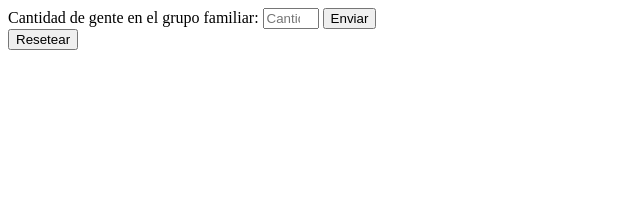
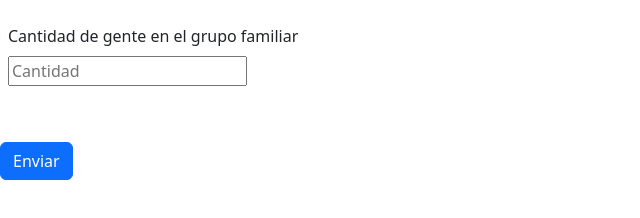
Before and after one commit to Awus66/simon-dice, a website: page clase-6/tarea1.html in a window 1280 px wide. Shown: the whole page, without its empty margins (0-640 px from the left). Drawn offline with nearby package versions, Linux system fonts and the light colour scheme; files that its build step writes are made by us from their sources.

Commit message:
Refactoriza funciones
Se combinaron y refactorizaron algunas funciones haciendolas mas abarcativas para que puedan usarse de manera más frecuente en el código aumentando la legibilidad del mismo.

```diff
--- a/clase-6/pruebas-tarea1.js
+++ b/clase-6/pruebas-tarea1.js
@@ -1,11 +1,11 @@
 probarBorrarMensajesDeError();
 probarCrearMensajeDeError();
-probarLimpiarMarcoError();
+probarLimpiarMarcosDeError();
 probarLimpiarFamiliares();
-probarOcultarBotonCalculo();
-probarOcultarResultados();
 probarValidarCantidadFamiliares();
 probarValidarEdades();
+probarMostrar();
+probarOcultar();
 
 function probarBorrarMensajesDeError(){
     let cantidadErrores = 0;
@@ -41,12 +41,12 @@ function probarCrearMensajeDeError(){
 }
 
 
-function probarLimpiarMarcoError(){
+function probarLimpiarMarcosDeError(){
     const $prueba = document.createElement('div');
     $prueba.id = "prueba";
     $prueba.classList.add('error');
     document.body.appendChild($prueba);
-    limpiarMarcoError('prueba');
+    limpiarMarcosDeError('prueba');
     console.assert(
         !($prueba.classList.contains('error')), 'La función limpiarMarcoError no limpió el marco rojo de error correctamente.'
     );
@@ -70,26 +70,27 @@ function probarLimpiarFamiliares(){
 }
 
 
-function probarOcultarBotonCalculo(){
-    const $prueba = document.createElement('button');
-    $prueba.id = "boton-calcular";
+function probarOcultar(){
+    const $prueba = document.createElement('div');
+    $prueba.id = "prueba";
+    $prueba.style.display = '';
     document.body.appendChild($prueba);
-    ocultarBotonCalculo();
+    ocultar('#prueba');
     console.assert(
-        $prueba.style.display === 'none', 'ocultarBotonCalculo no ocultó el botón correctamente.'
+        $prueba.style.display === 'none', 'La función "ocultar" no ocultó el elemento correctamente.'
     );
     $prueba.remove();
-
 }
 
 
-function probarOcultarResultados(){
+function probarMostrar(){
     const $prueba = document.createElement('div');
-    $prueba.id = "resultados";
+    $prueba.id = "prueba";
+    $prueba.style.display = 'none';
     document.body.appendChild($prueba);
-    ocultarResultados();
+    ocultar('#prueba');
     console.assert(
-        $prueba.style.display === 'none', 'ocultarResultados no ocultó los resultados correctamente.'
+        $prueba.style.display === '', 'La función "mostrar" no mostró el elemento correctamente.'
     );
     $prueba.remove();
 }
@@ -115,6 +116,12 @@ function probarValidarCantidadFamiliares(){
     validarCantidadFamiliares();
     console.assert(
         $inputFamiliares.className === 'error', 'validarCantidadFamiliares no validó correctamente que el input no pueda estar vacío.'
+    );
+
+    $inputFamiliares.value = 'aaa';
+    validarCantidadFamiliares();
+    console.assert(
+        $inputFamiliares.className === 'error', 'validarCantidadFamiliares no validó correctamente que el input no pueda contener letras.'
     );
 
     $inputFamiliares.value = 3;
--- a/clase-6/tarea1.html
+++ b/clase-6/tarea1.html
@@ -4,27 +4,31 @@
     <meta charset='UTF-8'>
     <meta http-equiv='X-UA-Compatible' content='IE=edge'>
     <meta name='viewport' content='width=device-width, initial-scale=1'>
-    <link rel="stylesheet" href="../css/index.css">
-    <link rel="stylesheet" href="../css/main.css">
+    <link rel="stylesheet" href="../node_modules/bootstrap/dist/css/bootstrap.min.css">
+    <link rel="stylesheet" href="main.css">
     <title>Tarea 1 Clase 6</title>
 </head>
 <body>
     <form>
-        <label for="cantidad-familiares">Cantidad de gente en el grupo familiar: </label>
-        <input id="cantidad-familiares" min="0" max="99" placeholder="Cantidad" type="number">
-        <button type="button" id="boton-enviar-cantidad-familiares">Enviar</button>
-        <div id="familiares">
+        <div class="p-2 m-3 mx-auto">
+            <label class="form-label" for="cantidad-familiares">Cantidad de gente en el grupo familiar</label><br>
+            <input aria-describedby="errores" class="form-control" id="cantidad-familiares" min="0" max="99" placeholder="Cantidad">
+            <div class="p-2" id="familiares">
 
+            </div>
+            <ul id="errores" class="form-text">
+            </ul>
         </div>
-        <button type="reset" id="boton-resetear">Resetear</button><br>
-        <button type="button" id="boton-calcular" style="display:none">Calcular</button><br>
+
+        <button class="btn btn-primary" type="button" id="boton-enviar">Enviar</button>
+        <button class="btn btn-primary" type="button" id="boton-calcular" style="display:none">Calcular</button>
+        <button class="btn btn-primary" type="reset" id="boton-resetear" style="display:none">Resetear</button>
+
         <div id="resultados" style="display:none">
             <em id="mayor-edad"></em><br>
             <em id="menor-edad"></em><br>
             <em id="promedio-edad"></em><br>
         </div>
-        <ul id="errores">
-        </ul>
     </form>
     <script type="text/javascript" src="tarea1.js"></script>
     <script type="text/javascript" src="pruebas-tarea1.js"></script>
--- a/clase-6/tarea1.js
+++ b/clase-6/tarea1.js
@@ -1,4 +1,4 @@
-document.querySelector('#boton-enviar-cantidad-familiares').onclick = validarCantidadFamiliares;
+document.querySelector('#boton-enviar').onclick = validarCantidadFamiliares;
 document.querySelector('#boton-calcular').onclick = validarEdades;
 document.querySelector('#boton-resetear').onclick = resetear;
 
@@ -74,7 +74,7 @@ function validarCantidadFamiliares(){
 
             //Creo un div para poder manejar de manera libre a cada familiar
             const $nuevoDiv = document.createElement('div');
-            $nuevoDiv.className = 'familiar';
+            $nuevoDiv.className = 'familiar p-2';
 
             //$nuevoLabel.propiedad....
             $nuevoLabel.for = 'integrante' + i;
@@ -86,7 +86,6 @@ function validarCantidadFamiliares(){
             $nuevoInput.min = '0';
             $nuevoInput.max = '120';
             $nuevoInput.placeholder = 'Edad';
-            $nuevoInput.type = 'number';
 
 
             $nuevoDiv.appendChild($nuevoLabel);
@@ -94,39 +93,36 @@ function validarCantidadFamiliares(){
             document.querySelector('#familiares').appendChild($nuevoDiv);
             document.querySelector('form').appendChild(document.createElement('br'));
         }
-        document.querySelector('#boton-calcular').style.display = '';
+        ocultar('#boton-enviar');
+        mostrar('#boton-calcular');
+        mostrar('#boton-resetear');
     }
 }
 
 
 function limpiarFamiliares(){
-    //Borrar familiares anteriores
-    document.querySelectorAll('.familiar').forEach(function ($familiar){
-        $familiar.remove();
-    });
+    document.querySelectorAll('.familiar').forEach($familiar => $familiar.remove());
 }
 
 
-function ocultarBotonCalculo(){
-    document.querySelectorAll('#boton-calcular').forEach(function (boton){
-        boton.style.display = 'none';
-    });
+function ocultar(id){
+    document.querySelectorAll(`${id}`).forEach($elemento => $elemento.style.display = 'none');
 }
 
 
-function ocultarResultados(){
-    document.querySelectorAll('#resultados').forEach(function (resultados){
-        resultados.style.display = 'none';
-    });
+function mostrar(id){
+    document.querySelectorAll(`${id}`).forEach($elemento => $elemento.style.display = '');
 }
 
 
 function resetear(){
     limpiarFamiliares();
-    ocultarBotonCalculo();
-    ocultarResultados();
+    mostrar('#boton-enviar');
+    ocultar('#boton-calcular');
+    ocultar('#boton-resetear');
+    ocultar('#resultados');
     borrarMensajesDeError();
-    limpiarMarcoError('cantidad-familiares');
+    limpiarMarcosDeError('#cantidad-familiares');
 }
 
 
@@ -141,15 +137,11 @@ function crearMensajeDeError(){
 }
 
 
-function limpiarMarcoError(id){
-    const $input = document.querySelector(`#${id}`);
-    $input.classList.remove('error');
+function limpiarMarcosDeError(id){
+    document.querySelectorAll(`${id}`).forEach($elemento => $elemento.classList.remove('error'));
 }
 
 
 function borrarMensajesDeError(){
-    //const $error = document.querySelectorAll('#errores');
-    document.querySelectorAll('#errores').forEach(function ($error){
-        $error.innerHTML = "";
-    });
+    document.querySelectorAll('#errores').forEach($error => $error.innerHTML = "");
 }
```
